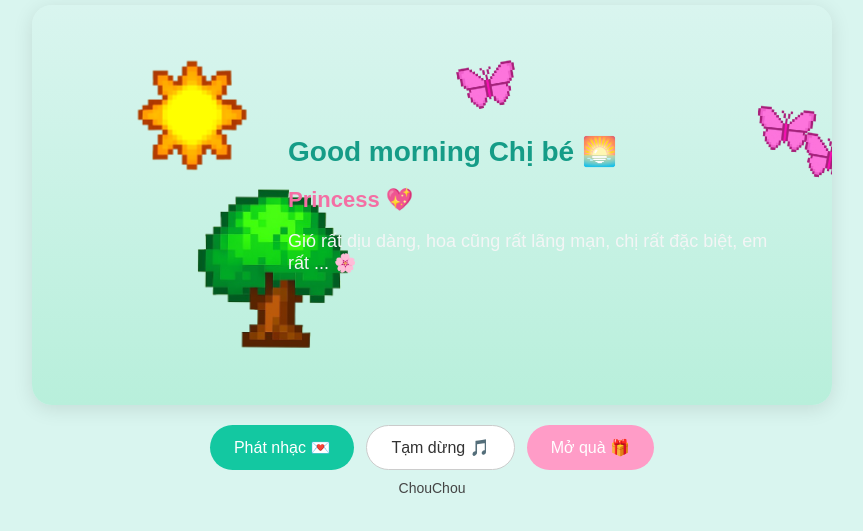
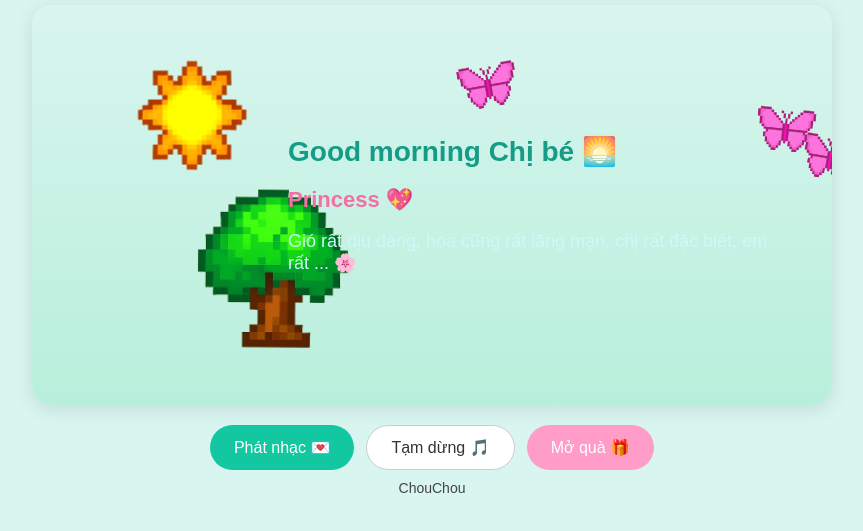
Before and after one commit to suongag7-tech/chibeoi, a plain HTML site: page index.html in a window 1280 px wide. Shown: the part 143-674 px from the top of the page, without its empty margins (208-1071 px from the left). Drawn offline with Linux system fonts and the light colour scheme.

```diff
--- a/index.html
+++ b/index.html
@@ -79,7 +79,7 @@
       right: 8%;
       transform: translateY(-50%);
       text-align: left;
-      color: #f3f5f5;
+      color: #ccf9f9;
       max-width: 60%;
     }
 
```
